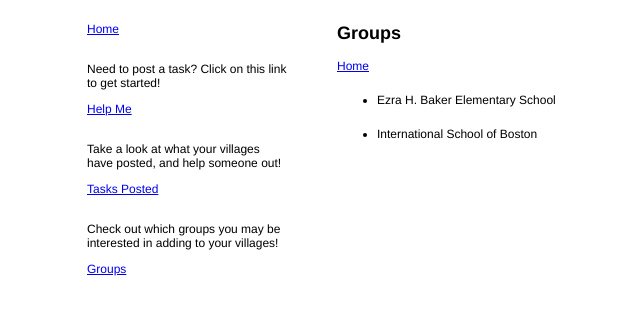
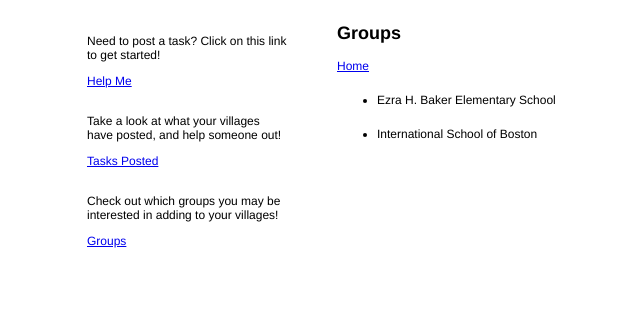
Before and after one commit to adefelic/village_app, a Flask app: page /groups/ in a window 1280 px wide. Shown: the top 315 px of the page, without its empty margins (13-653 px from the left). Run offline with Flask 2, Linux system fonts and the light colour scheme.

Commit message:
removed extraneous home link

```diff
--- a/templates/groups.html
+++ b/templates/groups.html
@@ -13,11 +13,6 @@
 	</script>
 
 	<div class="nav">
-		<div>
-			<br>
-			<a href="/">Home</a>
-		</div>
-
 		<div>
 			<br>
 			<p> Need to post a task? Click on this link to get started! </p>
```
